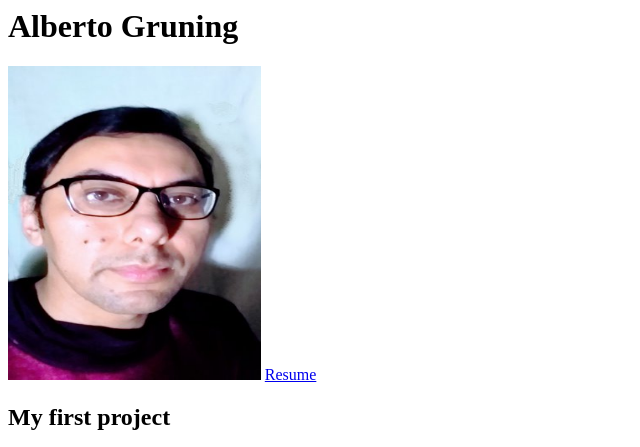
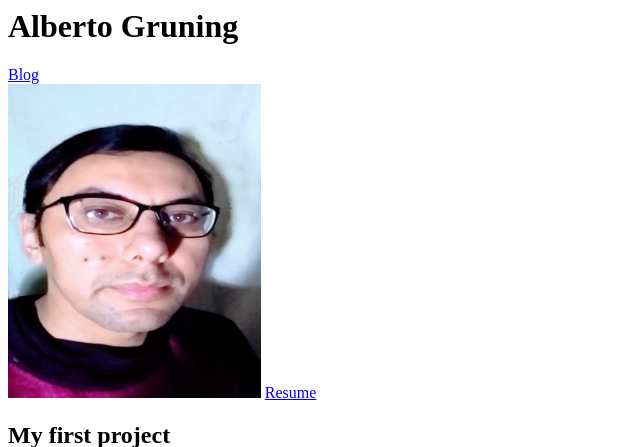
Before and after one commit to Gruning/personal_portfolio_project, a Django app: template portfolio/templates/portfolio/home.html in a window 1280 px wide. Shown: the top 447 px of the page, without its empty margins (0-640 px from the left). Run offline with Django 3.2, Linux system fonts and the light colour scheme; the template is opened without the code that fills it: values that come from a table or form of the project are taken from there, others are empty; data comes from the database, SQL or seed files in the repository.

Commit message:
sec5cap47_polish

```diff
--- a/blog/templates/blog/all_blogs.html
+++ b/blog/templates/blog/all_blogs.html
@@ -1,6 +1,6 @@
 {% for blog in blogs %}
 
-<h2>{{ blog.title }}</h2>
+<a href="{% url 'blog:detail' blog.id %}"><h2>{{ blog.title }}</h2></a>
 <h5>{{ blog.date }}</h5>
 <p>{{ blog.description }}</p>
 
--- /dev/null
+++ b/blog/templates/blog/detail.html
@@ -0,0 +1,2 @@
+{{ blog.title }}
+{{ blog.description }}
--- a/blog/urls.py
+++ b/blog/urls.py
@@ -1,6 +1,9 @@
 from django.urls import path
 from . import views
 
+app_name= 'blog'
+
 urlpatterns = [
     path('', views.all_blogs, name='all_blogs'),
+    path('<int:blog_id>/',views.detail, name='detail'),
 ]
--- a/blog/views.py
+++ b/blog/views.py
@@ -1,6 +1,10 @@
-from django.shortcuts import render
+from django.shortcuts import render, get_object_or_404
 from .models import Blog
 
 def  all_blogs(request):
     blogs = Blog.objects.order_by('date')[:4]
     return render(request, 'blog/all_blogs.html',{'blogs':blogs})
+
+def detail(request,blog_id):
+    blog = get_object_or_404(Blog, pk= blog_id)
+    return render(request, 'blog/detail.html',{'blog':blog})
--- a/portfolio/templates/portfolio/home.html
+++ b/portfolio/templates/portfolio/home.html
@@ -1,5 +1,8 @@
 <h1>Alberto Gruning</h1>
 {% load static %}
+
+<a href="{% url 'blog:all_blogs'%}">Blog</a>
+<br>
 <img src="{% static '/portfolio/thumbnail.jpg' %}"height="40%" width="20%">
 
 <a href="{% static 'portfolio/CURRICULUM -VITAE_2020.pdf'%}">Resume</a>
```
